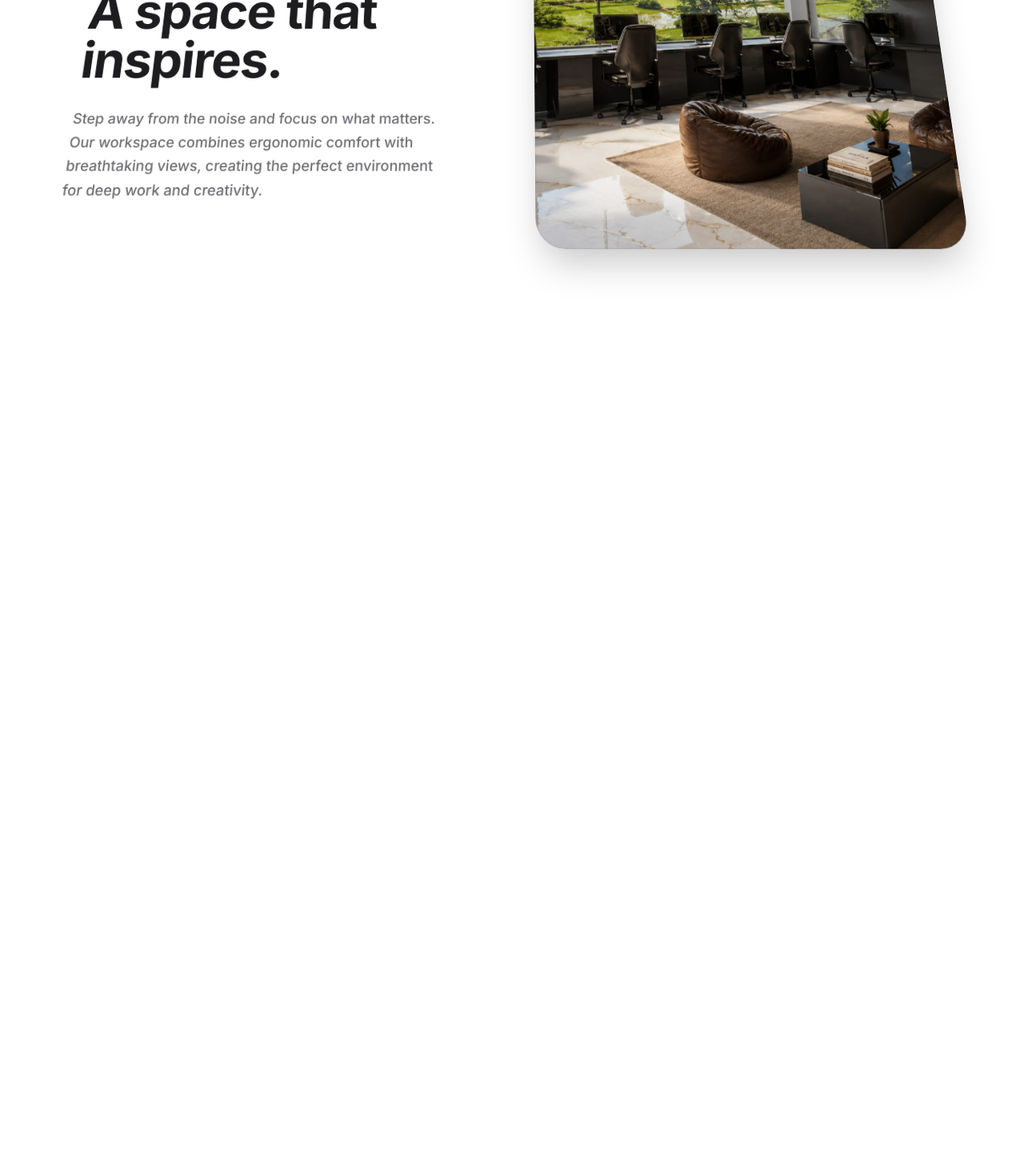
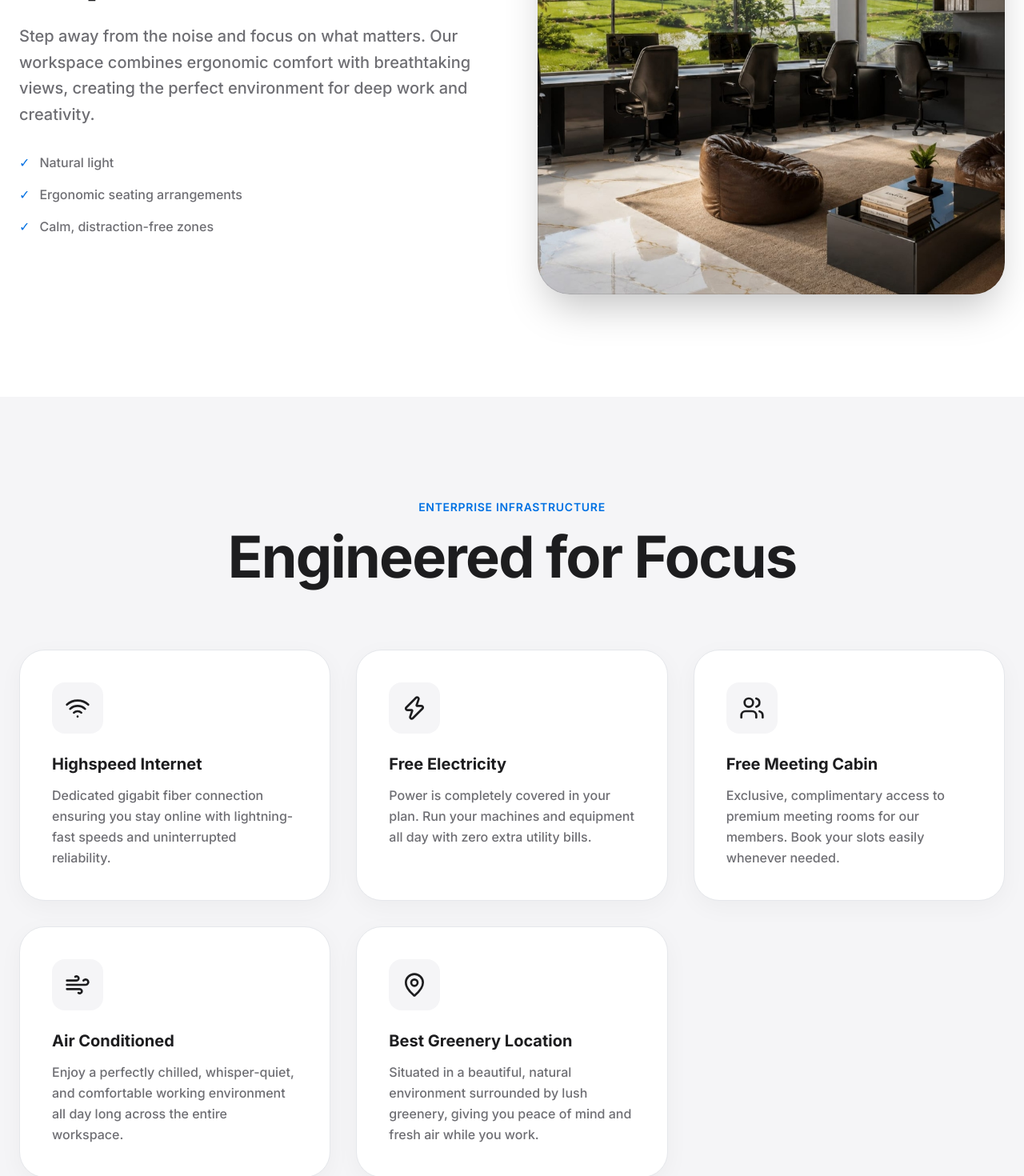
Before and after one commit to Ryuyjg/nexus-website, a Next.js app: page /nexus-website/ in a window 1280 px wide. Shown: the part 1160-2630 px from the top of the page at 80% size. Built offline with nearby package versions, Linux system fonts and the light colour scheme.

Commit message:
fix: restore original features, remove sticky scroll for mobile support, default to light theme

```diff
--- a/app/layout.tsx
+++ b/app/layout.tsx
@@ -19,7 +19,7 @@ export default function RootLayout({
   return (
     <html lang="en" suppressHydrationWarning>
       <body className={`${inter.variable} font-sans`}>
-        <ThemeProvider attribute="class" defaultTheme="system" enableSystem disableTransitionOnChange>
+        <ThemeProvider attribute="class" defaultTheme="light" enableSystem disableTransitionOnChange>
           <LenisProvider>
             {children}
           </LenisProvider>
--- a/components/Features.tsx
+++ b/components/Features.tsx
@@ -1,74 +1,65 @@
 'use client';
 
-import React, { useRef } from 'react';
-import { motion, useScroll, useTransform } from 'framer-motion';
-import { Wifi, Coffee, Users, Shield, MapPin, Monitor } from 'lucide-react';
+import React from 'react';
+import { motion } from 'framer-motion';
+import { Wifi, Zap, Users, Wind, MapPin } from 'lucide-react';
 
 export function Features() {
-  const containerRef = useRef(null);
-  const { scrollYProgress } = useScroll({
-    target: containerRef,
-    offset: ["start start", "end end"]
-  });
-
-  const scale = useTransform(scrollYProgress, [0, 0.2, 0.8, 1], [0.9, 1, 1, 0.9]);
-  const opacity = useTransform(scrollYProgress, [0, 0.9, 1], [1, 1, 0]);
-
   const features = [
     {
       icon: <Wifi className="w-8 h-8" />,
-      title: "Gigabit Internet",
-      description: "Enterprise-grade fiber connection with built-in redundancy for zero downtime."
+      title: "Highspeed Internet",
+      description: "Dedicated gigabit fiber connection ensuring you stay online with lightning-fast speeds and uninterrupted reliability."
     },
     {
-      icon: <Coffee className="w-8 h-8" />,
-      title: "Artisan Cafe",
-      description: "Unlimited single-origin coffee and premium teas curated by local roasters."
+      icon: <Zap className="w-8 h-8" />,
+      title: "Free Electricity",
+      description: "Power is completely covered in your plan. Run your machines and equipment all day with zero extra utility bills."
     },
     {
       icon: <Users className="w-8 h-8" />,
-      title: "Boardrooms",
-      description: "Acoustically treated meeting spaces with 4K screens and Zoom Rooms integration."
+      title: "Free Meeting Cabin",
+      description: "Exclusive, complimentary access to premium meeting rooms for our members. Book your slots easily whenever needed."
     },
     {
-      icon: <Shield className="w-8 h-8" />,
-      title: "24/7 Security",
-      description: "Biometric access, secure VLANs, and physical security presence around the clock."
+      icon: <Wind className="w-8 h-8" />,
+      title: "Air Conditioned",
+      description: "Enjoy a perfectly chilled, whisper-quiet, and comfortable working environment all day long across the entire workspace."
     },
     {
       icon: <MapPin className="w-8 h-8" />,
-      title: "Prime Location",
-      description: "Located in the heart of the tech district with direct transit and parking access."
-    },
-    {
-      icon: <Monitor className="w-8 h-8" />,
-      title: "Ergonomic Setup",
-      description: "Herman Miller seating and motorized standing desks equipped for deep work."
+      title: "Best Greenery Location",
+      description: "Situated in a beautiful, natural environment surrounded by lush greenery, giving you peace of mind and fresh air while you work."
     }
   ];
 
   return (
-    <section id="features" ref={containerRef} className="h-[200vh] relative bg-surface">
-      <div className="sticky top-0 h-screen w-full flex items-center justify-center overflow-hidden">
+    <section id="features" className="py-32 relative bg-surface overflow-hidden">
+      <div className="w-full max-w-7xl mx-auto px-6">
         <motion.div
-          style={{ scale, opacity }}
-          className="w-full max-w-7xl mx-auto px-6 py-20"
+          initial={{ opacity: 0, y: 30 }}
+          whileInView={{ opacity: 1, y: 0 }}
+          viewport={{ once: true, margin: "-100px" }}
+          transition={{ duration: 0.8 }}
+          className="text-center mb-20"
         >
-          <div className="text-center mb-20">
           <span className="text-accent font-semibold tracking-wider uppercase text-sm mb-4 block">
-              Why Nexa
+            Enterprise Infrastructure
           </span>
           <h2 className="text-4xl md:text-5xl lg:text-7xl font-bold text-primary tracking-tight">
-              Everything you need. <br className="hidden md:block"/> Nothing you don&apos;t.
+            Engineered for Focus
           </h2>
-          </div>
+        </motion.div>
 
-          <div className="grid grid-cols-1 md:grid-cols-2 lg:grid-cols-3 gap-8">
+        <div className="grid grid-cols-1 md:grid-cols-2 lg:grid-cols-3 gap-8 justify-center">
           {features.map((feature, index) => (
             <motion.div
               key={index}
+              initial={{ opacity: 0, y: 40 }}
+              whileInView={{ opacity: 1, y: 0 }}
+              viewport={{ once: true, margin: "-50px" }}
+              transition={{ duration: 0.6, delay: index * 0.1 }}
               whileHover={{ y: -8, scale: 1.02 }}
-                transition={{ type: "spring", stiffness: 300, damping: 20 }}
               className="bg-background rounded-[2rem] p-10 border border-border/50 shadow-[0_8px_30px_rgb(0,0,0,0.04)] hover:shadow-[0_30px_60px_rgb(0,0,0,0.12)] dark:hover:shadow-[0_30px_60px_rgba(255,255,255,0.05)] hover:border-accent/30 transition-all duration-300"
             >
               <div className="w-16 h-16 rounded-2xl bg-surface flex items-center justify-center text-primary mb-6">
@@ -83,7 +74,6 @@ export function Features() {
             </motion.div>
           ))}
         </div>
-        </motion.div>
       </div>
     </section>
   );
--- a/components/Overview.tsx
+++ b/components/Overview.tsx
@@ -1,51 +1,48 @@
 'use client';
 
-import React, { useRef } from 'react';
-import { motion, useScroll, useTransform } from 'framer-motion';
+import React from 'react';
+import { motion } from 'framer-motion';
 
 export function Overview() {
-  const containerRef = useRef(null);
-  const { scrollYProgress } = useScroll({
-    target: containerRef,
-    offset: ["start start", "end end"]
-  });
-
-  // Complex 3D scroll mapping
-  const scale = useTransform(scrollYProgress, [0, 0.5, 1], [0.8, 1, 0.9]);
-  const rotateX = useTransform(scrollYProgress, [0, 0.5, 1], [20, 0, -10]);
-  const opacity = useTransform(scrollYProgress, [0, 0.8, 1], [1, 1, 0]);
-  const textY = useTransform(scrollYProgress, [0, 0.5], [100, 0]);
-  const imageY = useTransform(scrollYProgress, [0.5, 1], [0, -50]);
-
   return (
-    <section ref={containerRef} className="h-[300vh] relative bg-background">
-      <div className="sticky top-0 h-screen w-full flex items-center justify-center overflow-hidden [perspective:1000px]">
-        <motion.div
-          style={{
-            scale,
-            rotateX,
-            opacity,
-            transformStyle: "preserve-3d"
-          }}
-          className="w-full max-w-7xl mx-auto px-6 h-full flex items-center justify-center"
-        >
+    <section className="py-32 relative bg-background overflow-hidden">
+      <div className="w-full max-w-7xl mx-auto px-6">
         <div className="grid grid-cols-1 lg:grid-cols-2 gap-16 items-center w-full">
 
-            <motion.div style={{ y: textY }}>
+          <motion.div
+            initial={{ opacity: 0, x: -30 }}
+            whileInView={{ opacity: 1, x: 0 }}
+            viewport={{ once: true, margin: "-100px" }}
+            transition={{ duration: 0.8, ease: "easeOut" }}
+          >
             <span className="text-accent font-semibold tracking-wider uppercase text-sm mb-4 block">
               Premium Ambience
             </span>
-              <h2 className="text-4xl md:text-5xl lg:text-7xl font-bold text-primary tracking-tight mb-8">
-                A space that <br/>inspires.
+            <h2 className="text-4xl md:text-5xl lg:text-6xl font-bold text-primary tracking-tight mb-8 leading-tight">
+              A space that <br className="hidden md:block" /> inspires.
             </h2>
-              <p className="text-xl text-secondary leading-relaxed font-medium max-w-lg">
+            <p className="text-xl text-secondary leading-relaxed font-medium mb-8">
               Step away from the noise and focus on what matters. Our workspace combines ergonomic comfort with breathtaking views, creating the perfect environment for deep work and creativity.
             </p>
+            <ul className="space-y-4 text-secondary font-medium">
+              <li className="flex items-center gap-3">
+                <span className="text-accent">✓</span> Natural light
+              </li>
+              <li className="flex items-center gap-3">
+                <span className="text-accent">✓</span> Ergonomic seating arrangements
+              </li>
+              <li className="flex items-center gap-3">
+                <span className="text-accent">✓</span> Calm, distraction-free zones
+              </li>
+            </ul>
           </motion.div>
 
           <motion.div
-              style={{ y: imageY }}
-              className="relative h-[600px] rounded-[2.5rem] overflow-hidden shadow-2xl"
+            initial={{ opacity: 0, scale: 0.95 }}
+            whileInView={{ opacity: 1, scale: 1 }}
+            viewport={{ once: true, margin: "-100px" }}
+            transition={{ duration: 1, ease: "easeOut" }}
+            className="relative h-[400px] md:h-[600px] rounded-[2.5rem] overflow-hidden shadow-2xl"
           >
             <img
               src="/nexus-website/workspace-view-new.jpg"
@@ -56,7 +53,6 @@ export function Overview() {
           </motion.div>
 
         </div>
-        </motion.div>
       </div>
     </section>
   );
```
Lines whose indentation alone changed are shown as unchanged.
